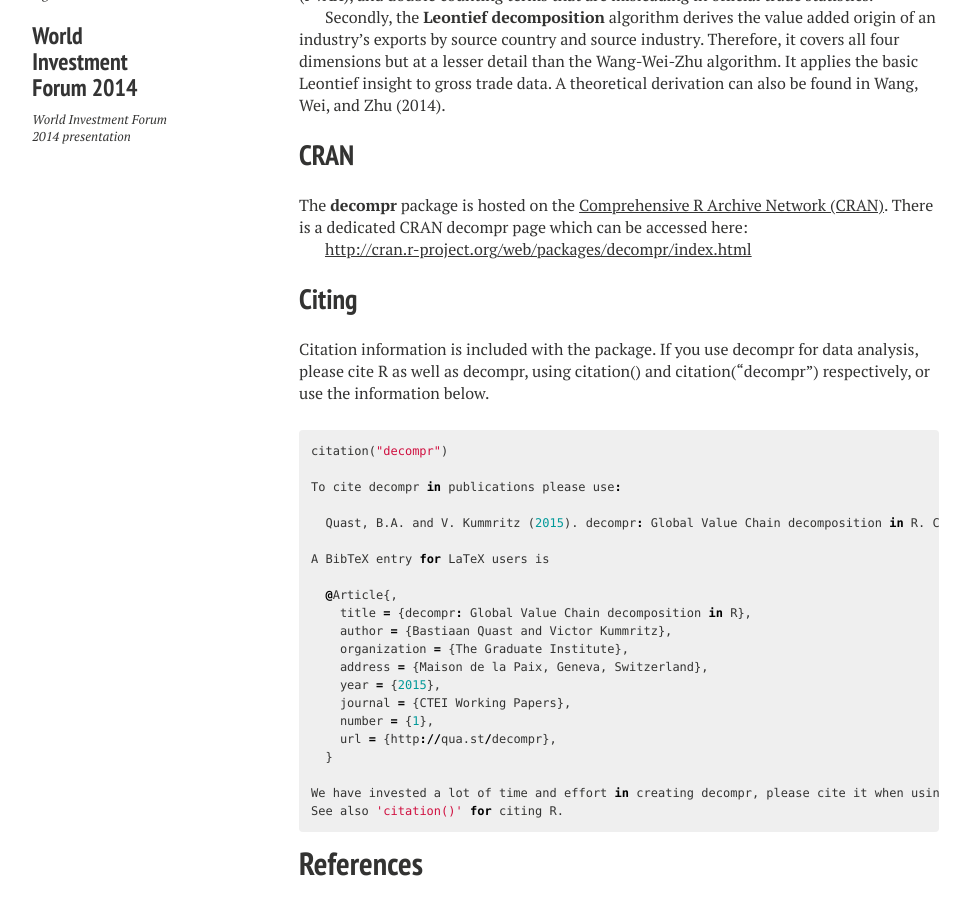
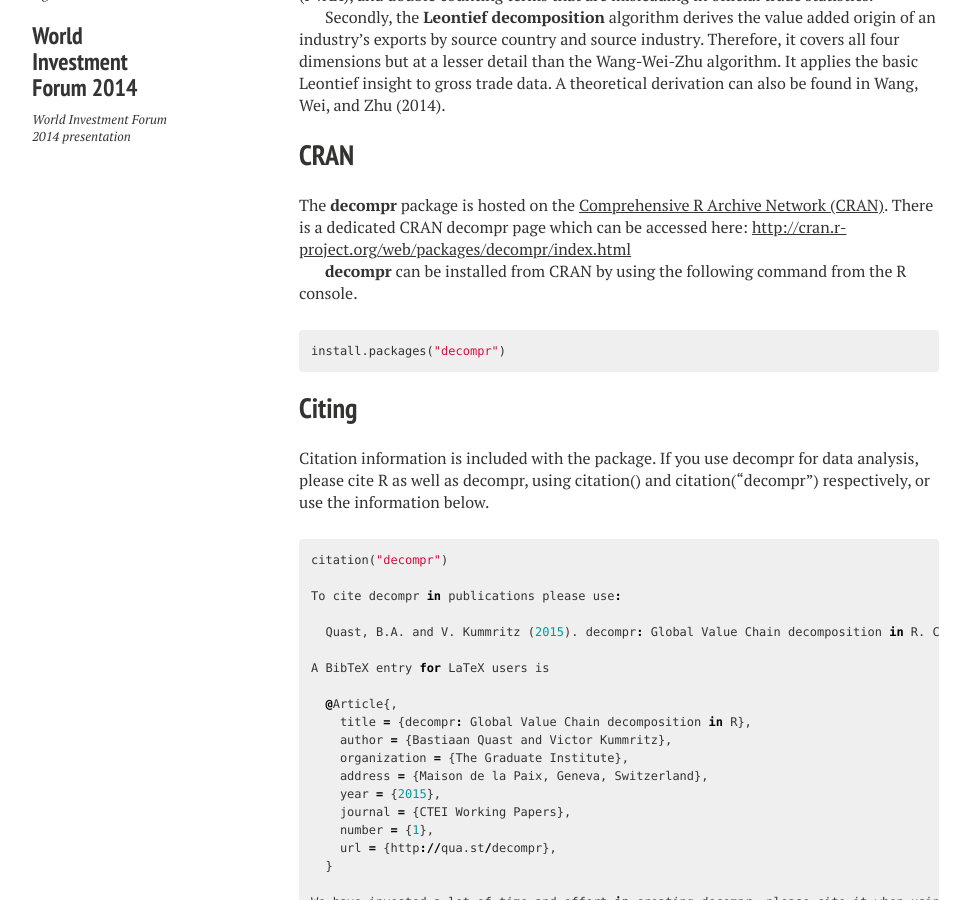
Before and after one commit to bquast/decompr, a Jekyll site: the page built from index.md, in a window 1280 px wide and 900 px high, scrolled down 864 px. Shown: the whole window, without its empty margins (21-991 px from the left). Built offline with Jekyll 4.4.1, drawn with Linux system fonts in a browser that asks for light colours; nearby versions of some CDN libraries; comment, search, counter and statistics services are not loaded.

Commit message:
add install

```diff
--- a/index.md
+++ b/index.md
@@ -21,9 +21,12 @@ Therefore, it covers all four dimensions but at a lesser detail than the Wang-We
 A theoretical derivation can also be found in Wang, Wei, and Zhu (2014).
 
 ## CRAN
-The **decompr** package is hosted on the [Comprehensive R Archive Network (CRAN)](http://cran.r-project.org/). There is a dedicated CRAN decompr page which can be accessed here:
+The **decompr** package is hosted on the [Comprehensive R Archive Network (CRAN)](http://cran.r-project.org/). There is a dedicated CRAN decompr page which can be accessed here: [http://cran.r-project.org/web/packages/decompr/index.html](http://cran.r-project.org/web/packages/decompr/index.html)
 
-[http://cran.r-project.org/web/packages/decompr/index.html](http://cran.r-project.org/web/packages/decompr/index.html)
+**decompr** can be installed from CRAN by using the following command from the R console.
+{% highlight r %}
+install.packages("decompr")
+{% endhighlight %}
 
 ## Citing
 
```
